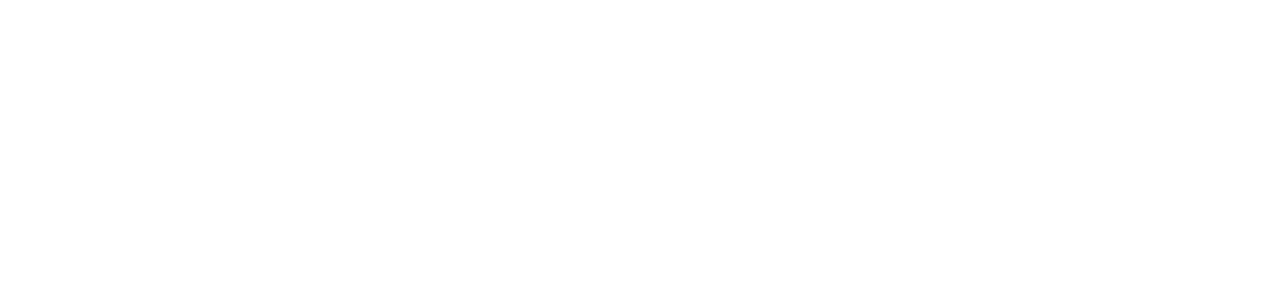
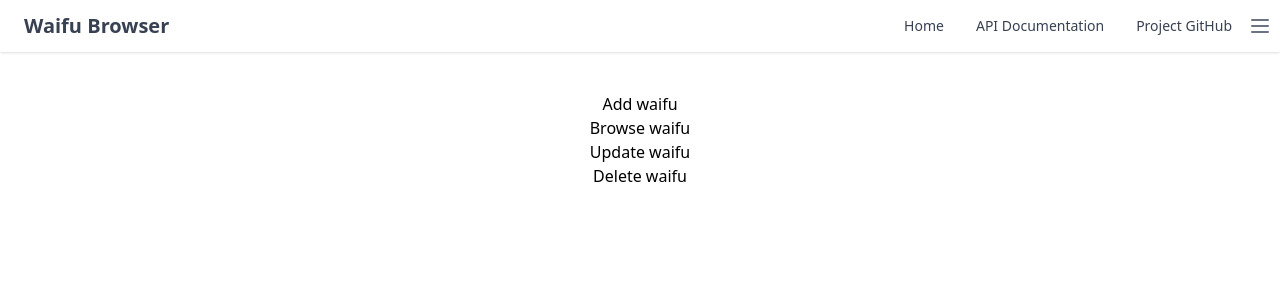
Before and after one commit to Grimdeter/waifu-browser, a Vue app: page /manage_waifus in a window 1280 px wide. Before the commit this address had no page. Shown: the top 300 px of the page. Built offline with nearby package versions, Linux system fonts and the light colour scheme; what vue-easy-lightbox, vue3-click-away would draw is missing.

Commit message:
link and card fixes

```diff
--- /dev/null
+++ b/src/components/BackgroundImage.vue
@@ -0,0 +1,24 @@
+<template>
+  <div
+    class="w-full bg-cover bg-center"
+    style="
+      height: 32rem;
+      background-image: url(https://cdn.wallpapersafari.com/4/95/HSYiKZ.jpg);
+    "
+  >
+    <div
+      class="flex items-center justify-center h-full w-full bg-gray-900 bg-opacity-50"
+    >
+      <div class="text-center">
+        <h1 class="text-white text-2xl font-semibold uppercase md:text-3xl">
+          Pick your
+          <span
+            class="underline text-blue-400 cursor-pointer"
+            @click="$emit('showSidebar')"
+            >poison</span
+          >
+        </h1>
+      </div>
+    </div>
+  </div>
+</template>
--- a/src/components/Card.vue
+++ b/src/components/Card.vue
@@ -38,7 +38,7 @@ const handleHide = () => {
 <template>
   <div class="w-full px-4">
     <div
-      class="bg-white relative rounded-lg overflow-hidden mb-10"
+      class="bg-white relative rounded-lg overflow-hidden mb-10 shadow-xl hover:shadow-2xl"
       @mouseenter="menuIconVisible = true"
       @mouseleave="
         menuIconVisible = false;
@@ -48,7 +48,7 @@ const handleHide = () => {
       <img
         :src="image.url"
         alt="image"
-        class="drop-shadow-xl hover:drop-shadow-2xl rounded-lg w-full"
+        class="rounded-lg w-full"
         @click="showMultiple()"
       />
       <button
--- a/src/components/ImgMenu.vue
+++ b/src/components/ImgMenu.vue
@@ -5,10 +5,10 @@
       class="pt-2 bg-white border rounded-sm transform scale-0 group-hover:scale-100 absolute transition duration-300 ease-in-out origin-top-left min-w-max"
     >
       <li class="text-sm px-3 py-1 hover:bg-gray-100">
-        <a :href="props.image.url">Link to img</a>
+        <a :href="props.image.url" target="_blank">Link to img</a>
       </li>
       <li class="text-sm px-3 py-1 hover:bg-gray-100">
-        <a :href="props.image.source">Link to source</a>
+        <a :href="props.image.source" target="_blank">Link to source</a>
       </li>
     </ul>
   </div>
--- a/src/components/Sidebar.vue
+++ b/src/components/Sidebar.vue
@@ -49,7 +49,7 @@ const closeSidebar = () => {
         >
           <CloseIcon></CloseIcon>
         </button>
-        <div class="flex items-center justify-center">
+        <div class="flex items-center justify-center mt-20">
           <h3 class="text-white">Tags</h3>
         </div>
         <div class="mt-10">
@@ -72,6 +72,7 @@ const closeSidebar = () => {
           <a
             href="https://waifu.im/docs/"
             class="block w-full py-2 text-sm text-gray-100 hover:bg-blue-500 hover:text-white text-center"
+            target="_blank"
             >API documentation</a
           >
         </div>
@@ -79,6 +80,7 @@ const closeSidebar = () => {
           <a
             href="https://github.com/Grimdeter/waifu-browser"
             class="block w-full py-2 text-sm text-gray-100 hover:bg-blue-500 hover:text-white text-center"
+            target="_blank"
             >Project GitHub</a
           >
         </div>
--- a/src/components/TheHeader.vue
+++ b/src/components/TheHeader.vue
@@ -4,8 +4,9 @@
       <div class="container mx-auto px-6 py-3">
         <div class="md:flex md:items-center md:justify-between">
           <div class="flex justify-between items-center">
-            <div class="text-xl font-semibold text-gray-700">Waifu Browser</div>
-            <!-- Mobile menu button -->
+            <router-link to="/" class="text-xl font-semibold text-gray-700"
+              >Waifu Browser</router-link
+            >
             <div class="flex md:hidden">
               <button
                 type="button"
@@ -23,45 +24,42 @@
             </div>
           </div>
 
-          <!-- Mobile Menu open: "block", Menu closed: "hidden" -->
           <div class="hidden -mx-4 md:flex md:items-center">
+            <router-link
+              to="/"
+              class="block mx-4 mt-2 md:mt-0 text-sm text-gray-700 capitalize hover:text-blue-600"
+              >Home</router-link
+            >
             <a
               href="https://waifu.im/docs/"
               class="block mx-4 mt-2 md:mt-0 text-sm text-gray-700 capitalize hover:text-blue-600"
+              target="_blank"
               >API documentation</a
             >
             <a
               href="https://github.com/Grimdeter/waifu-browser"
               class="block mx-4 mt-2 md:mt-0 text-sm text-gray-700 capitalize hover:text-blue-600"
+              target="_blank"
               >Project GitHub</a
             >
-            <slot></slot>
+            <button
+              type="button"
+              class="text-gray-500 hover:text-gray-600 focus:outline-none focus:text-gray-600"
+              @click="$emit('showSidebar')"
+            >
+              <svg viewBox="0 0 24 24" class="h-6 w-6 fill-current">
+                <path
+                  fill-rule="evenodd"
+                  d="M4 5h16a1 1 0 0 1 0 2H4a1 1 0 1 1 0-2zm0 6h16a1 1 0 0 1 0 2H4a1 1 0 0 1 0-2zm0 6h16a1 1 0 0 1 0 2H4a1 1 0 0 1 0-2z"
+                ></path>
+              </svg>
+            </button>
+            <!-- <router-link to="/manage_waifus" class="mr-5"
+              >Manage my waifus</router-link
+            > -->
           </div>
         </div>
       </div>
     </nav>
-
-    <div
-      class="w-full bg-cover bg-center"
-      style="
-        height: 32rem;
-        background-image: url(https://cdn.wallpapersafari.com/4/95/HSYiKZ.jpg);
-      "
-    >
-      <div
-        class="flex items-center justify-center h-full w-full bg-gray-900 bg-opacity-50"
-      >
-        <div class="text-center">
-          <h1 class="text-white text-2xl font-semibold uppercase md:text-3xl">
-            Pick your
-            <span
-              class="underline text-blue-400 cursor-pointer"
-              @click="$emit('showSidebar')"
-              >poison</span
-            >
-          </h1>
-        </div>
-      </div>
-    </div>
   </header>
 </template>
--- a/src/layouts/Default.vue
+++ b/src/layouts/Default.vue
@@ -3,9 +3,10 @@
     <!-- <header class="py-4 px-4 bg-cyan-500 text-white">
       <Checkbox v-model:isChecked="isNsfw" label="NSFW"></Checkbox>
     </header> -->
-    <TheHeader class="" @showSidebar="showSidebar = true">
+    <TheHeader class="fixed w-full z-40" @showSidebar="showSidebar = true">
       <button class="btn mr-4" @click="showSidebar = true">Show sidebar</button>
     </TheHeader>
+    <BackgroundImage @showSidebar="showSidebar = true"></BackgroundImage>
 
     <main class="py-10">
       <router-view :waifuList="waifuList"></router-view>
@@ -30,8 +31,9 @@ import TheFooter from "@/components/TheFooter.vue";
 import { ref, onMounted, watch } from "vue";
 import * as waifuImService from "@/services/waifu-im.service";
 import { useKeypress } from "vue3-keypress";
+import BackgroundImage from "@/components/BackgroundImage.vue";
 export default {
-  components: { Sidebar, Checkbox, TheHeader, TheFooter },
+  components: { Sidebar, Checkbox, TheHeader, TheFooter, BackgroundImage },
 
   setup() {
     let isFirst = true;
--- /dev/null
+++ b/src/layouts/HeaderOnly.vue
@@ -0,0 +1,10 @@
+<template>
+  <TheHeader></TheHeader>
+  <main class="py-10">
+    <router-view></router-view>
+  </main>
+</template>
+
+<script setup>
+import TheHeader from "@/components/TheHeader.vue";
+</script>
--- /dev/null
+++ b/src/pages/ManageWaifus.vue
@@ -0,0 +1,8 @@
+<template>
+  <div class="container mx-auto">
+    <button class="block mx-auto">Add waifu</button>
+    <button class="block mx-auto">Browse waifu</button>
+    <button class="block mx-auto">Update waifu</button>
+    <button class="block mx-auto">Delete waifu</button>
+  </div>
+</template>
--- /dev/null
+++ b/src/pages/addWaifu.vue
@@ -0,0 +1,3 @@
+<template>
+  <h1>ADD WAIFU</h1>
+</template>
--- a/src/routes.js
+++ b/src/routes.js
@@ -19,4 +19,15 @@ export const routes = [
       },
     ],
   },
+  {
+    path: "/manage_waifus",
+    component: () => import("./layouts/HeaderOnly.vue"),
+    children: [
+      {
+        path: "",
+        component: () => import("./pages/ManageWaifus.vue"),
+        props: true,
+      },
+    ],
+  },
 ];
```
